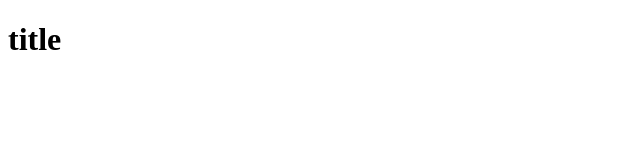
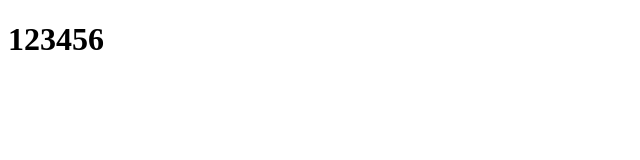
Before and after one commit to SerhiiLiesnitsa/tezt, a plain HTML site: page index.html in a window 1280 px wide. Shown: the whole page, without its empty margins (0-640 px from the left). Drawn offline with Linux system fonts and the light colour scheme.

Commit message:
nov chenge on 123456

```diff
--- a/index.html
+++ b/index.html
@@ -10,7 +10,7 @@
 <body>
 
     <head>
-        <h1>title</h1>
+        <h1> 123456 </h1>
     </head>
 </body>
 
```
